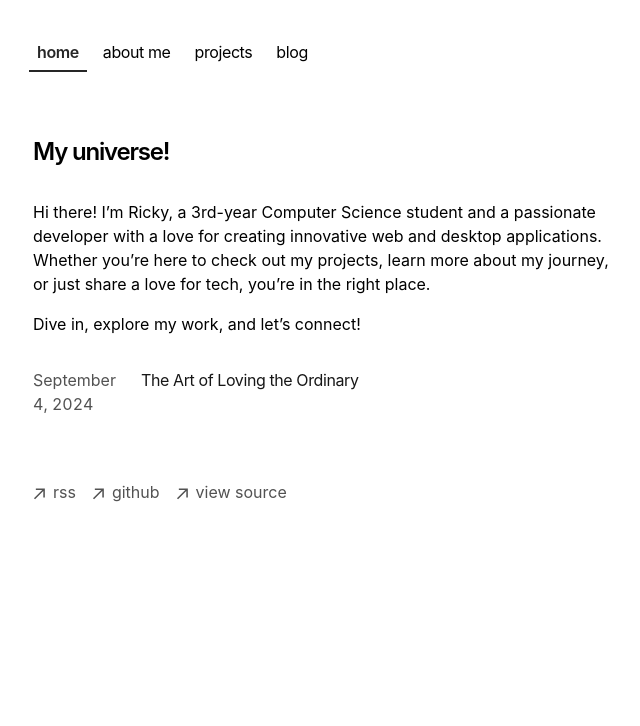
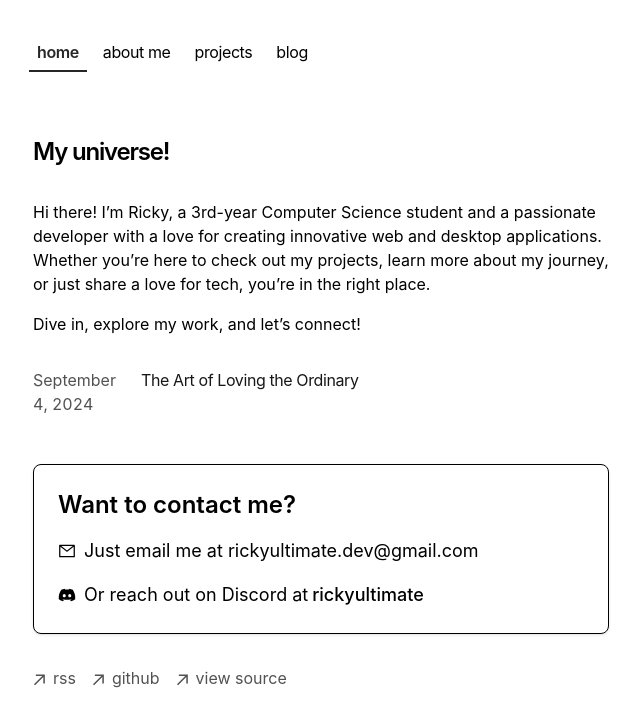
Before and after one commit to ricky-ultimate/ultimate.dev, a Next.js app: page / in a window 1280 px wide. Shown: the top 726 px of the page, without its empty margins (319-959 px from the left). Built offline with nearby package versions, Linux system fonts and the light colour scheme.

Commit message:
Feat: add contact info

```diff
--- a/app/page.tsx
+++ b/app/page.tsx
@@ -1,4 +1,6 @@
-import { BlogPosts } from 'app/components/posts'
+import { BlogPosts } from 'app/components/posts';
+import { AiOutlineMail } from 'react-icons/ai';
+import { FaDiscord } from 'react-icons/fa';
 
 export default function Page() {
   return (
@@ -9,12 +11,26 @@ export default function Page() {
       <p className="mb-4">
         {`Hi there! I’m Ricky, a 3rd-year Computer Science student and a passionate developer with a love for creating innovative web and desktop applications. Whether you’re here to check out my projects, learn more about my journey, or just share a love for tech, you’re in the right place.`}
       </p>
-      <p>
-        {`Dive in, explore my work, and let’s connect!`}
-      </p>
+      <p>{`Dive in, explore my work, and let’s connect!`}</p>
+
       <div className="my-8">
         <BlogPosts />
       </div>
+
+      {/* Contact Section */}
+      <section className="mt-12 p-6 border rounded-lg shadow">
+        <h2 className="text-2xl font-semibold mb-4">Want to contact me?</h2>
+        <p className="text-lg mb-4 flex items-center">
+          <AiOutlineMail className="mr-2" />
+          Just email me at{' '}
+            rickyultimate.dev@gmail.com
+        </p>
+        <p className="text-lg flex items-center">
+          <FaDiscord className="mr-2" />
+          Or reach out on Discord at{' '}
+          <span className="font-medium ml-1">rickyultimate</span>
+        </p>
+      </section>
     </section>
-  )
+  );
 }
```
